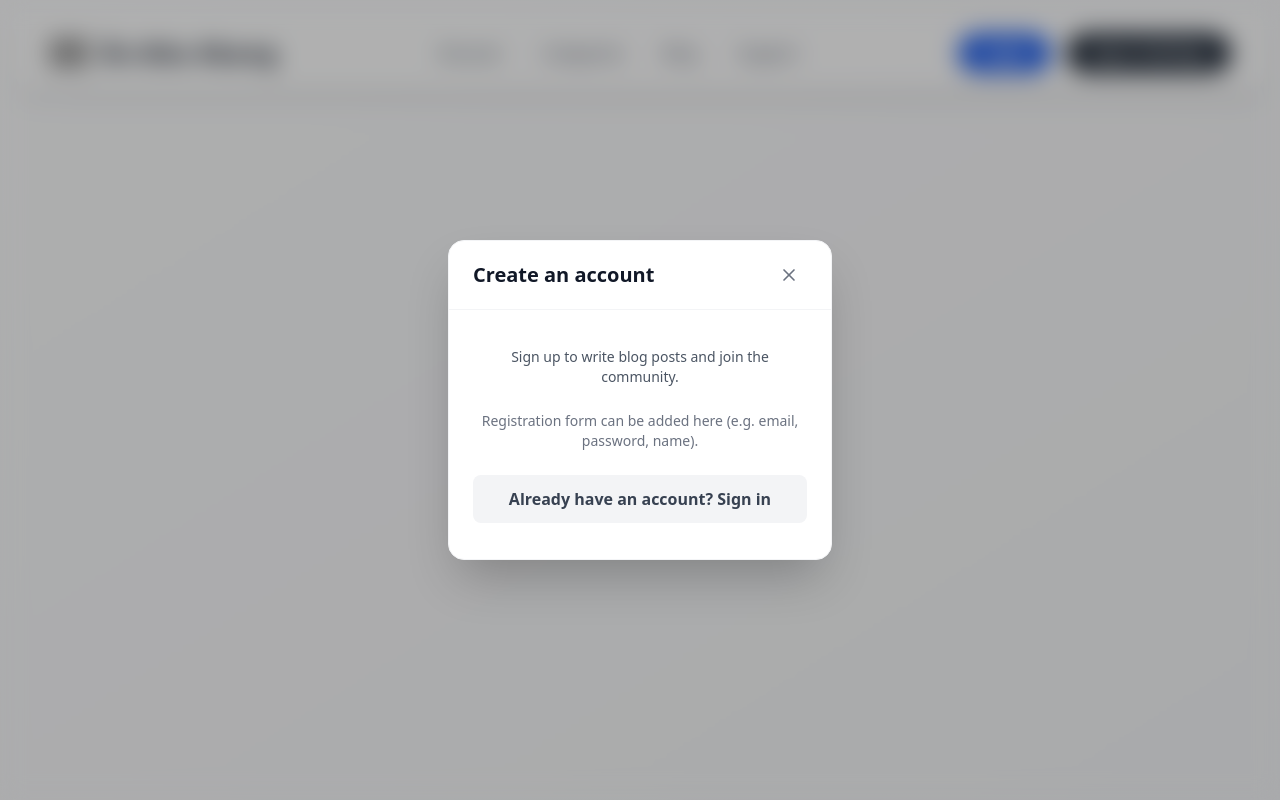
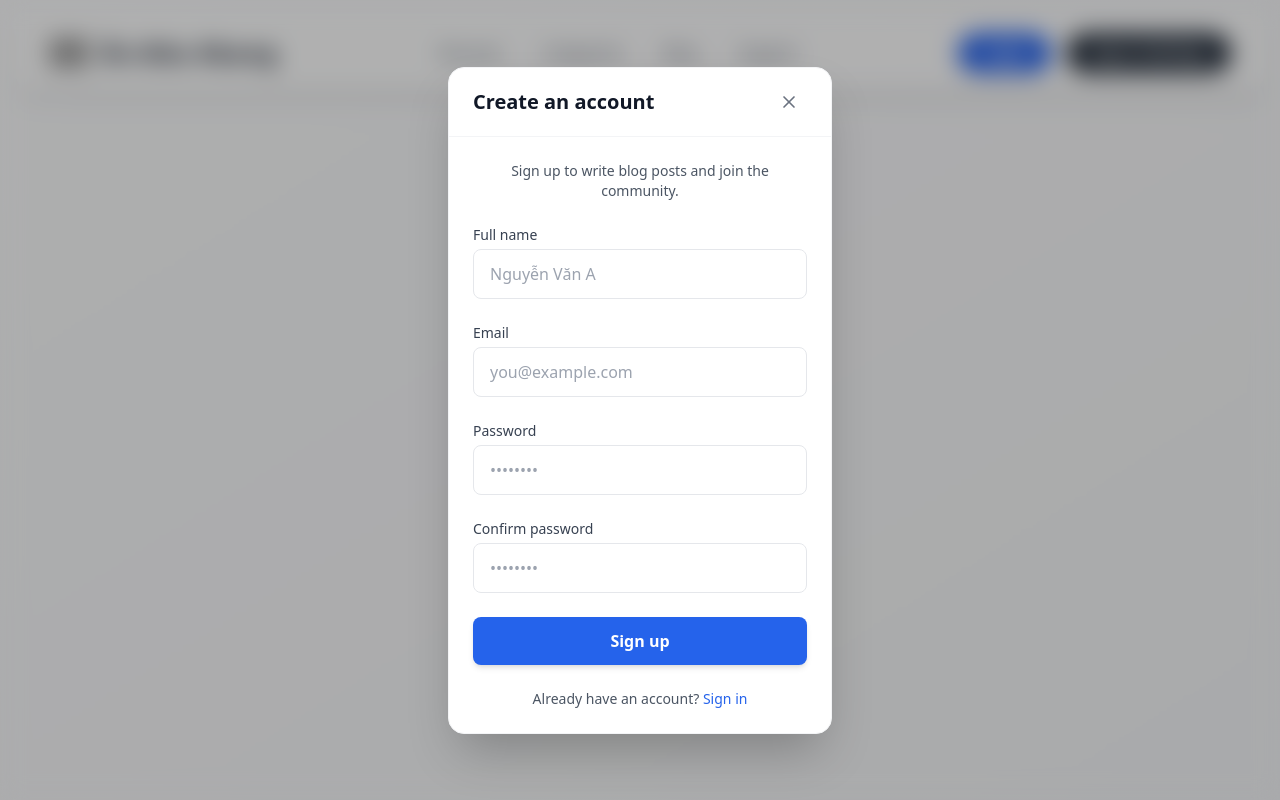
Before and after one commit to LocNguyenSGU/fnb-recommender-system, a Next.js app: page /register in a window 1280 px wide. Built offline with nearby package versions, Linux system fonts and the light colour scheme; no server answers; grey boxes are pictures that could not be loaded.

Commit message:
hotfix(login&logout): fix the layout of login&logout component

```diff
--- a/app/register/page.tsx
+++ b/app/register/page.tsx
@@ -2,10 +2,11 @@
 
 import { useEffect } from 'react';
 import { useRouter } from 'next/navigation';
-import Link from 'next/link';
 import Nav from '@/components/dashboard/nav';
 import { useAuthStore } from '@/store/authStore';
 import { X } from 'lucide-react';
+import RegisterForm from '@/components/auth/RegisterForm';
+import Link from 'next/link';
 
 /** Sign-up page: same overlay + blur style as sign-in modal, centered card. */
 export default function RegisterPage() {
@@ -52,17 +53,18 @@ export default function RegisterPage() {
               <p className="text-gray-600 text-sm mb-6 text-center">
                 Sign up to write blog posts and join the community.
               </p>
-              <div className="w-full max-w-sm mx-auto space-y-6">
-                <p className="text-sm text-gray-500 text-center">
-                  Registration form can be added here (e.g. email, password, name).
-                </p>
+              <div className="w-full flex justify-center mb-6">
+                <RegisterForm />
+              </div>
+              <p className="text-center text-sm text-gray-600">
+                Already have an account?{' '}
                 <Link
                   href="/?signin=1"
-                  className="block w-full py-3 px-4 text-center bg-gray-100 text-gray-700 font-semibold rounded-lg hover:bg-gray-200 transition"
+                  className="text-blue-600 font-medium hover:underline"
                 >
-                  Already have an account? Sign in
+                  Sign in
                 </Link>
-              </div>
+              </p>
             </div>
           </div>
         </div>
--- /dev/null
+++ b/components/auth/RegisterForm.tsx
@@ -0,0 +1,143 @@
+'use client';
+
+import { useState } from 'react';
+import { useRouter } from 'next/navigation';
+import { useAuthStore } from '@/store/authStore';
+import { register as apiRegister } from '@/lib/api/userApi';
+
+export default function RegisterForm() {
+  const router = useRouter();
+  const login = useAuthStore((s) => s.login);
+
+  const [name, setName] = useState('');
+  const [email, setEmail] = useState('');
+  const [password, setPassword] = useState('');
+  const [confirmPassword, setConfirmPassword] = useState('');
+  const [error, setError] = useState('');
+  const [loading, setLoading] = useState(false);
+
+  const handleSubmit = async (e: React.FormEvent) => {
+    e.preventDefault();
+    setError('');
+    setLoading(true);
+
+    try {
+      if (!name.trim() || !email.trim() || !password.trim()) {
+        setError('Please fill in all required fields.');
+        setLoading(false);
+        return;
+      }
+
+      if (password !== confirmPassword) {
+        setError('Passwords do not match.');
+        setLoading(false);
+        return;
+      }
+
+      const res = await apiRegister({ name: name.trim(), email: email.trim(), password });
+      const user = {
+        ...res.user,
+        token: res.accessToken,
+      };
+      login(user);
+
+      router.push('/');
+      router.refresh();
+    } catch (err: unknown) {
+      const message =
+        err && typeof err === 'object' && 'response' in err
+          ? (err as { response?: { data?: { message?: string } } }).response?.data?.message
+          : null;
+      setError(
+        message || (err instanceof Error ? err.message : 'Sign up failed. Please try again.')
+      );
+    } finally {
+      setLoading(false);
+    }
+  };
+
+  return (
+    <form onSubmit={handleSubmit} className="w-full max-w-sm mx-auto space-y-6">
+      {error && (
+        <div className="p-3 rounded-lg bg-red-50 border border-red-200 text-red-700 text-sm">
+          {error}
+        </div>
+      )}
+
+      <div>
+        <label htmlFor="name" className="block text-sm font-medium text-gray-700 mb-1">
+          Full name
+        </label>
+        <input
+          id="name"
+          type="text"
+          autoComplete="name"
+          value={name}
+          onChange={(e) => setName(e.target.value)}
+          className="w-full px-4 py-3 border border-gray-200 rounded-lg focus:outline-none focus:ring-2 focus:ring-blue-500 focus:border-transparent"
+          placeholder="Nguyễn Văn A"
+          required
+        />
+      </div>
+
+      <div>
+        <label htmlFor="email" className="block text-sm font-medium text-gray-700 mb-1">
+          Email
+        </label>
+        <input
+          id="email"
+          type="email"
+          autoComplete="email"
+          value={email}
+          onChange={(e) => setEmail(e.target.value)}
+          className="w-full px-4 py-3 border border-gray-200 rounded-lg focus:outline-none focus:ring-2 focus:ring-blue-500 focus:border-transparent"
+          placeholder="you@example.com"
+          required
+        />
+      </div>
+
+      <div>
+        <label htmlFor="password" className="block text-sm font-medium text-gray-700 mb-1">
+          Password
+        </label>
+        <input
+          id="password"
+          type="password"
+          autoComplete="new-password"
+          value={password}
+          onChange={(e) => setPassword(e.target.value)}
+          className="w-full px-4 py-3 border border-gray-200 rounded-lg focus:outline-none focus:ring-2 focus:ring-blue-500 focus:border-transparent"
+          placeholder="••••••••"
+          required
+        />
+      </div>
+
+      <div>
+        <label
+          htmlFor="confirmPassword"
+          className="block text-sm font-medium text-gray-700 mb-1"
+        >
+          Confirm password
+        </label>
+        <input
+          id="confirmPassword"
+          type="password"
+          autoComplete="new-password"
+          value={confirmPassword}
+          onChange={(e) => setConfirmPassword(e.target.value)}
+          className="w-full px-4 py-3 border border-gray-200 rounded-lg focus:outline-none focus:ring-2 focus:ring-blue-500 focus:border-transparent"
+          placeholder="••••••••"
+          required
+        />
+      </div>
+
+      <button
+        type="submit"
+        disabled={loading}
+        className="w-full py-3 px-4 bg-blue-600 text-white font-semibold rounded-lg shadow-md hover:bg-blue-500 disabled:opacity-50 disabled:cursor-not-allowed transition"
+      >
+        {loading ? 'Signing up...' : 'Sign up'}
+      </button>
+    </form>
+  );
+}
--- a/components/ui/Modal.tsx
+++ b/components/ui/Modal.tsx
@@ -52,7 +52,7 @@ export default function Modal({
 
   return (
     <div
-      className="fixed inset-0 z-[100] flex items-center justify-center p-4"
+      className="fixed inset-0 z-40 flex justify-center items-start pt-28 p-4"
       aria-modal
       role="dialog"
     >
@@ -64,7 +64,7 @@ export default function Modal({
         aria-label="Close"
       />
 
-      {/* Content panel - above backdrop, centered in viewport */}
+      {/* Content panel - above backdrop, visually centered below navbar */}
       <div
         className={`relative z-[101] w-full ${maxWidthClass[maxWidth]} max-h-[90vh] min-h-[320px] flex flex-col rounded-2xl bg-white shadow-2xl border border-gray-100 overflow-hidden`}
         onClick={(e) => e.stopPropagation()}
```
